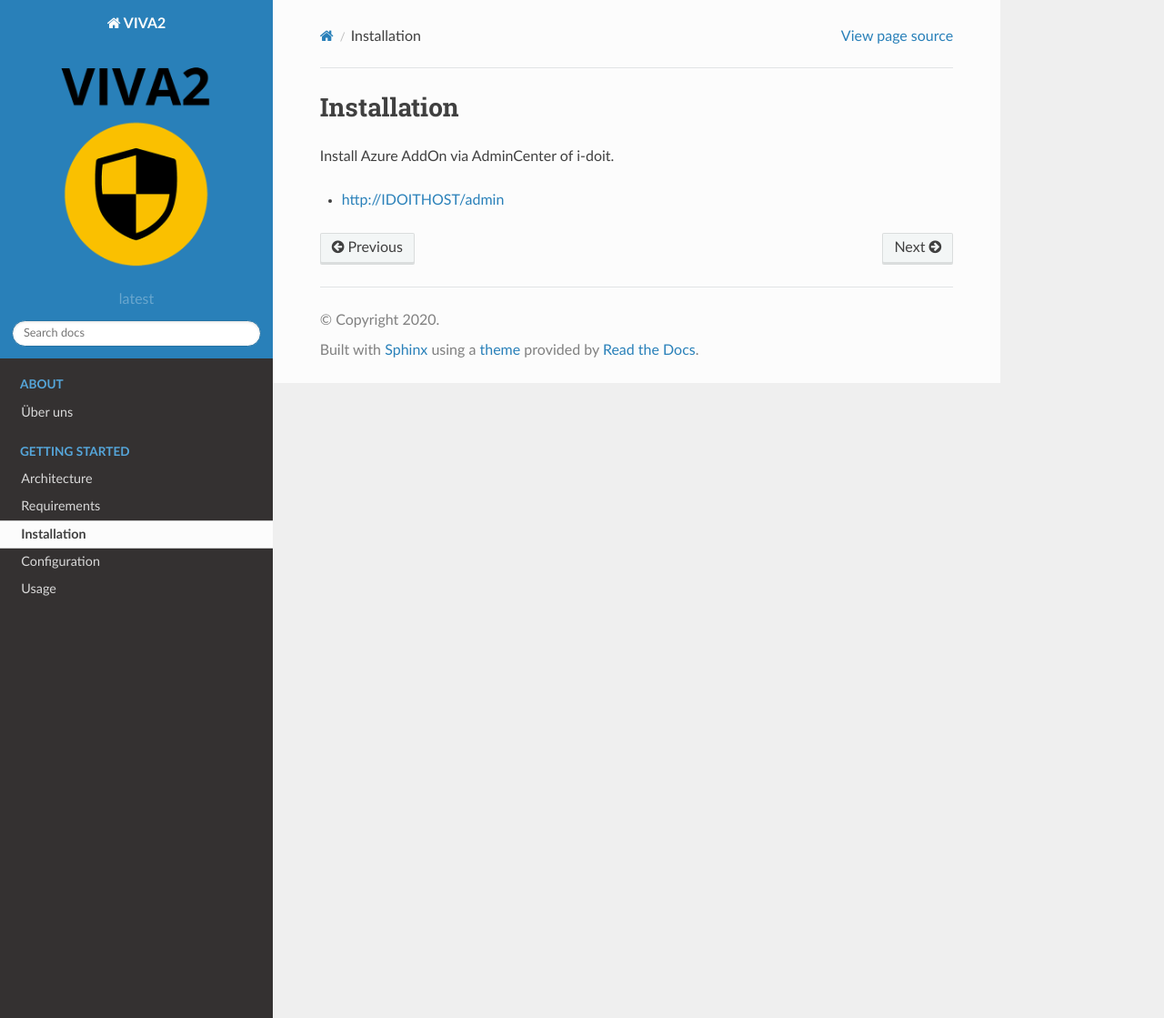
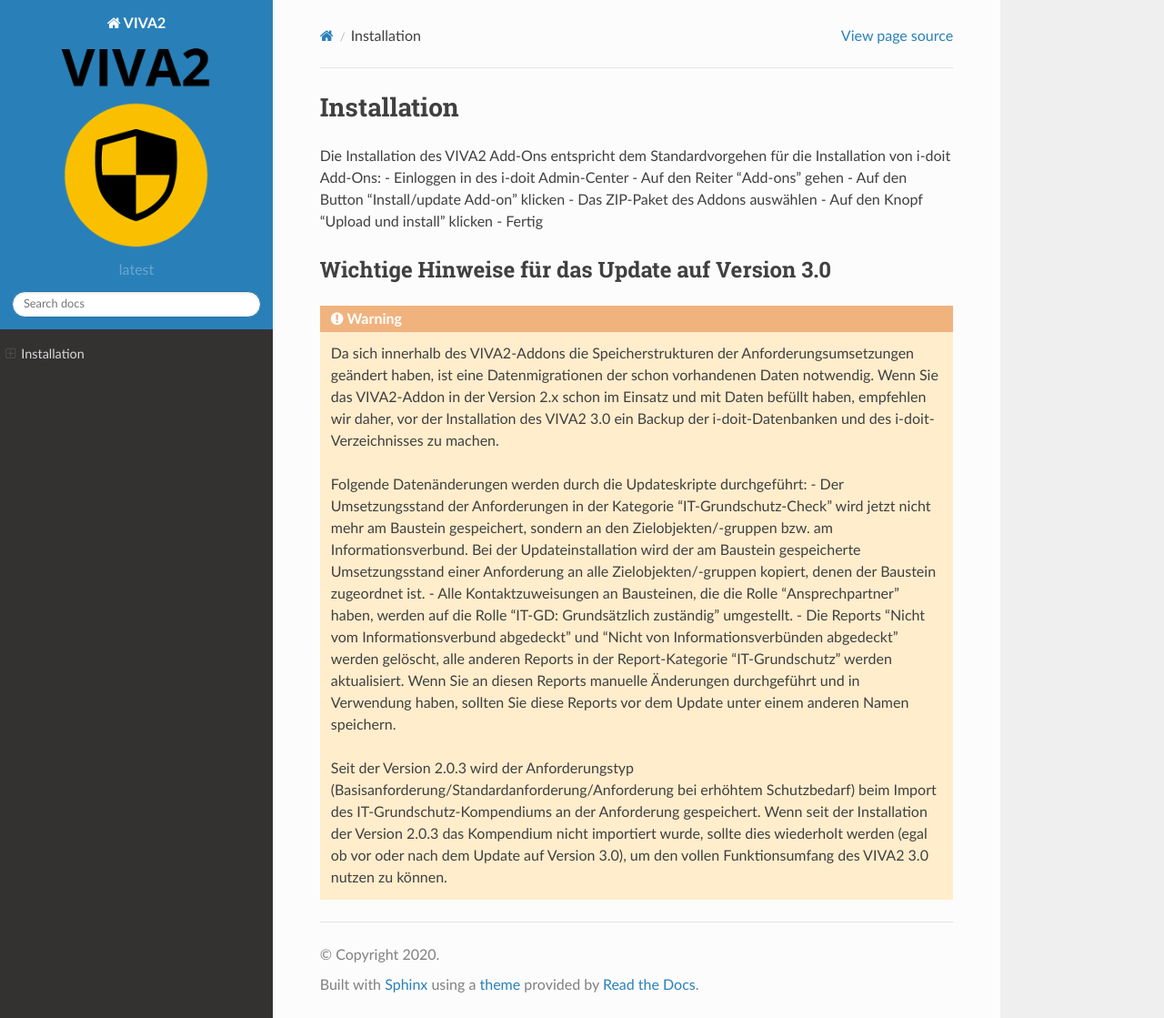
Before and after one commit to becon-de/isms.addon.docs, a Sphinx documentation site: the page built from doc/installation.rst, in a window 1280 px wide and 1119 px high. Shown: the whole window at 91% size. Built offline with Sphinx 7.4.7 and the Read the Docs theme 2.0.0, drawn with Linux system fonts in a browser that asks for light colours.

Commit message:
Setup new structure

```diff
--- a/doc/usage.rst
+++ b/doc/changelog.rst
@@ -1,5 +1,5 @@
 ##################
-Usage
+Changelog
 ##################
 
 =========
--- a/doc/installation.rst
+++ b/doc/installation.rst
@@ -2,7 +2,25 @@
 Installation
 ##################
 
+Die Installation des VIVA2 Add-Ons entspricht dem Standardvorgehen für die Installation von i-doit Add-Ons:
+- Einloggen in des i-doit Admin-Center
+- Auf den Reiter "Add-ons" gehen
+- Auf den Button "Install/update Add-on" klicken
+- Das ZIP-Paket des Addons auswählen
+- Auf den Knopf "Upload und install" klicken
+- Fertig
 
-Install Azure AddOn via AdminCenter of i-doit.
 
-- http://IDOITHOST/admin
+*********
+Wichtige Hinweise für das Update auf Version 3.0
+*********
+
+.. warning::
+	Da sich innerhalb des VIVA2-Addons die Speicherstrukturen der Anforderungsumsetzungen geändert haben, ist eine Datenmigrationen der schon vorhandenen Daten notwendig. Wenn Sie das VIVA2-Addon in der Version 2.x schon im Einsatz und mit Daten befüllt haben, empfehlen wir daher, vor der Installation des VIVA2 3.0 ein Backup der i-doit-Datenbanken und des i-doit-Verzeichnisses zu machen.
+
+	Folgende Datenänderungen werden durch die Updateskripte durchgeführt:
+	- Der Umsetzungsstand der Anforderungen in der Kategorie "IT-Grundschutz-Check" wird jetzt nicht mehr am Baustein gespeichert, sondern an den Zielobjekten/-gruppen bzw. am Informationsverbund. Bei der Updateinstallation wird der am Baustein gespeicherte Umsetzungsstand einer Anforderung an alle Zielobjekten/-gruppen kopiert, denen der Baustein zugeordnet ist.
+	- Alle Kontaktzuweisungen an Bausteinen, die die Rolle "Ansprechpartner" haben, werden auf die Rolle "IT-GD: Grundsätzlich zuständig" umgestellt.
+	- Die Reports "Nicht vom Informationsverbund abgedeckt" und "Nicht von Informationsverbünden abgedeckt" werden gelöscht, alle anderen Reports in der Report-Kategorie "IT-Grundschutz" werden aktualisiert. Wenn Sie an diesen Reports manuelle Änderungen durchgeführt und in Verwendung haben, sollten Sie diese Reports vor dem Update unter einem anderen Namen speichern.
+
+	Seit der Version 2.0.3 wird der Anforderungstyp (Basisanforderung/Standardanforderung/Anforderung bei erhöhtem Schutzbedarf) beim Import des IT-Grundschutz-Kompendiums an der Anforderung gespeichert. Wenn seit der Installation der Version 2.0.3 das Kompendium nicht importiert wurde, sollte dies wiederholt werden (egal ob vor oder nach dem Update auf Version  3.0), um den vollen Funktionsumfang des VIVA2 3.0 nutzen zu können.
```
Also changed, not shown: doc/about.rst (deleted, +0 -25 lines), doc/architecture.rst (deleted, +0 -7 lines), doc/configuration.rst (deleted, +0 -53 lines), doc/index.rst (+5 -24 lines), doc/requirements.rst (deleted, +0 -17 lines), doc/img/Logo_VIVA2.png.
